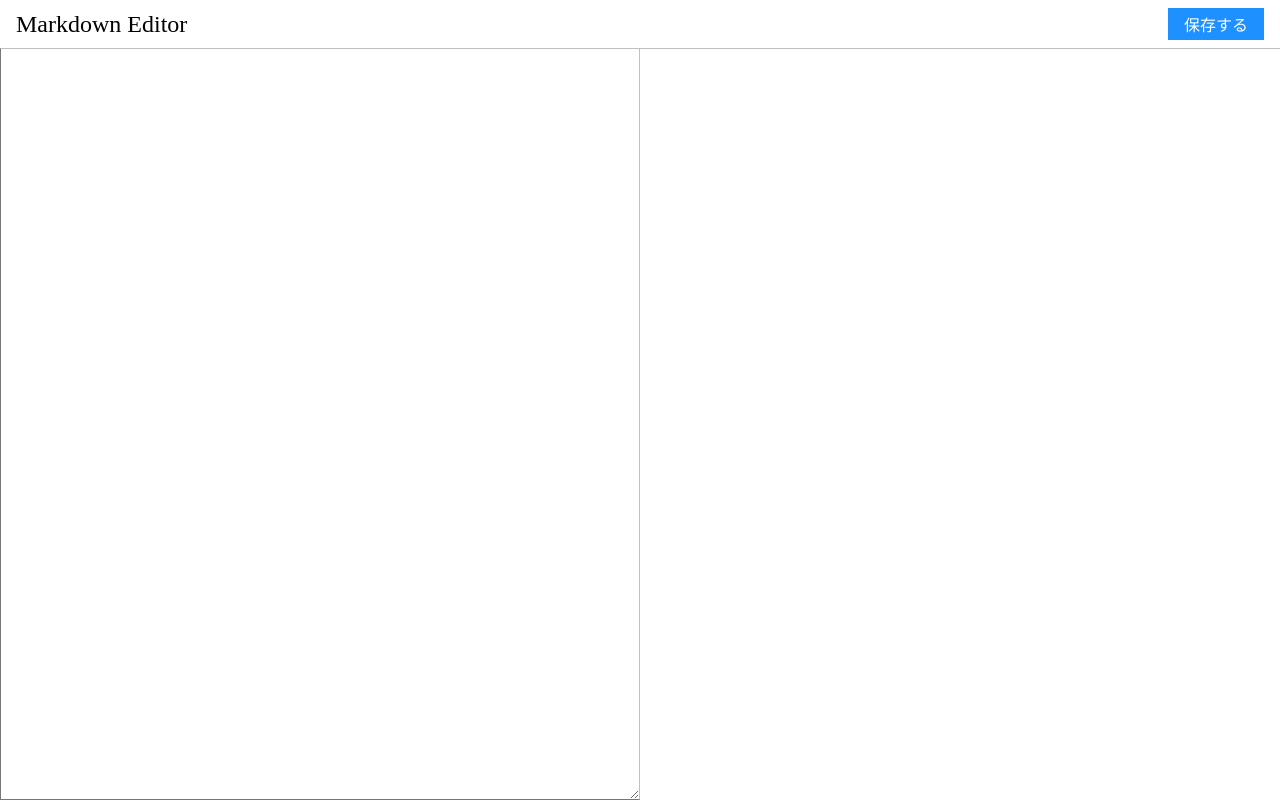
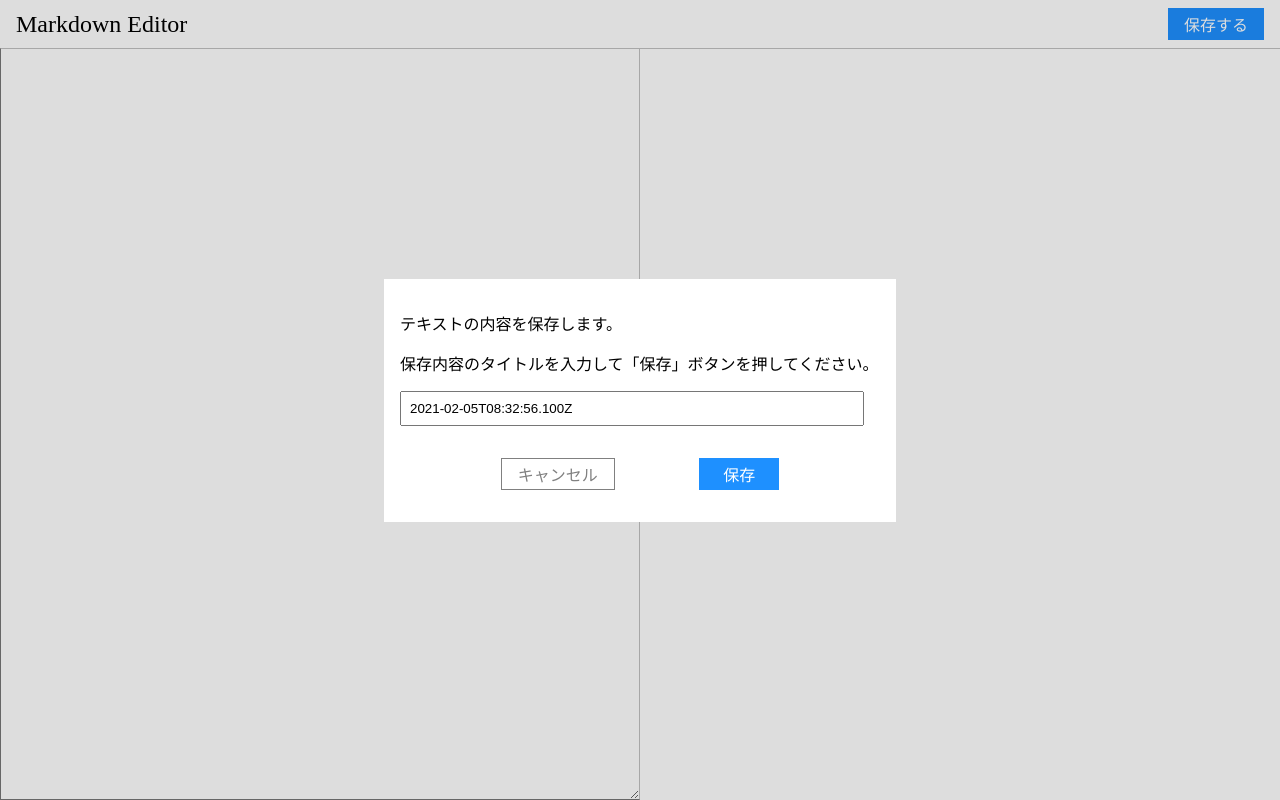
Before and after one commit to hamaa-affix/react-typescript-markdown, a React (Create React App) app: page / in a window 1280 px wide. Both pictures are taken after a click on the button "保存する". Built offline with nearby package versions, Linux system fonts and the light colour scheme.

Commit message:
save modalの実装

```diff
--- a/src/components/button.tsx
+++ b/src/components/button.tsx
@@ -10,17 +10,29 @@
   height: 2rem;
   min-width: 5rem;
   padding: 0 1rem;
+
+  &.cancel {
+    background: white;
+    border: 1px solid gray;
+    color: gray;
+  }
 `;
 
 interface Props {
+  cancel?: boolean;
   children: string;
-  onCick: () => void;
+  onClick: () => void;
 }
 
 export const Button: React.FC<Props> = (props) => {
   return (
     <>
-      <StyledButton onClick={props.onClick}>{props.children}</StyledButton>
+      <StyledButton
+        onClick={props.onClick}
+        className={props.cancel ? "cancel" : ""}
+      >
+        {props.children}
+      </StyledButton>
     </>
   );
 };
--- /dev/null
+++ b/src/components/save_modal.tsx
@@ -0,0 +1,64 @@
+import React, { useState } from "react";
+import styled from "styled-components";
+import { Button } from "./button";
+
+const Wrapper = styled.div`
+  align-items: center;
+  background-color: #0002;
+  bottom: 0;
+  display: flex;
+  justify-content: center;
+  left: 0;
+  position: fixed;
+  right: 0;
+  top: 0;
+`;
+
+const Modal = styled.div`
+  background: #fff;
+  padding: 1rem;
+  width: 32rem;
+`;
+
+const TitleInput = styled.input`
+  width: 29rem;
+  padding: 0.5rem;
+`;
+
+const Control = styled.div`
+  display: flex;
+  justify-content: space-evenly;
+  padding: 1rem;
+`;
+
+interface Props {
+  onSave: (title: string) => void;
+  onCancel: () => void;
+}
+
+export const SaveModal: React.FC<Props> = (props) => {
+  const { onCancel, onSave } = props;
+  const [title, setTitle] = useState(new Date().toISOString());
+
+  return (
+    <Wrapper>
+      <Modal>
+        <p>テキストの内容を保存します。</p>
+        <p>保存内容のタイトルを入力して「保存」ボタンを押してください。</p>
+        <p>
+          <TitleInput
+            type="text"
+            value={title}
+            onChange={(event: any) => setTitle(event.target.value)}
+          />
+        </p>
+        <Control>
+          <Button onClick={onCancel} cancel>
+            キャンセル
+          </Button>
+          <Button onClick={() => onSave(title)}>保存</Button>
+        </Control>
+      </Modal>
+    </Wrapper>
+  );
+};
--- a/src/indexddb/memos.ts
+++ b/src/indexddb/memos.ts
@@ -8,7 +8,7 @@
 
 const database = new Dexie("markdown-editor");
 database.version(1).stores({ memos: "&datetime" });
-const memos: Dexie.Table<MemoRecord, string> = database.table;
+const memos: Dexie.Table<MemoRecord, string> = database.table("memos");
 
 export const putMemo = async (title: string, text: string): Promise<void> => {
   const datetime = new Date().toISOString();
--- a/src/pages/editor.tsx
+++ b/src/pages/editor.tsx
@@ -1,11 +1,11 @@
-import React from "react";
+import React, { useState } from "react";
 import { useStateWithStorage } from "../hooks/use_state_with_storage";
 import styled from "styled-components";
 import ReactMarkdown from "react-markdown";
 import { putMemo } from "../indexddb/memos";
 import { Button } from "../components/button";
+import { SaveModal } from "../components/save_modal";
 const StorageKey = "pages/editor:text";
-
 const Header = styled.header`
   align-content: center;
   display: flex;
@@ -60,15 +60,14 @@
 const Editer: React.FC = () => {
   const [text, setText] = useStateWithStorage("", StorageKey);
 
-  const saveMemo = (): void => {
-    putMemo("TITLE", text);
-  };
+  const [showModal, setShowModal] = useState(false);
+
   return (
     <>
       <Header>
         Markdown Editor
         <HeaderControl>
-          <Button onCick={saveMemo}>保存する</Button>
+          <Button onClick={() => setShowModal(true)}>保存する</Button>
         </HeaderControl>
       </Header>
       <Wrapper>
@@ -80,6 +79,15 @@
           <ReactMarkdown source={text} />{" "}
         </Preview>
       </Wrapper>
+      {showModal && (
+        <SaveModal
+          onSave={(title: string): void => {
+            putMemo(title, text);
+            setShowModal(false);
+          }}
+          onCancel={() => setShowModal(false)}
+        />
+      )}
     </>
   );
 };
```
